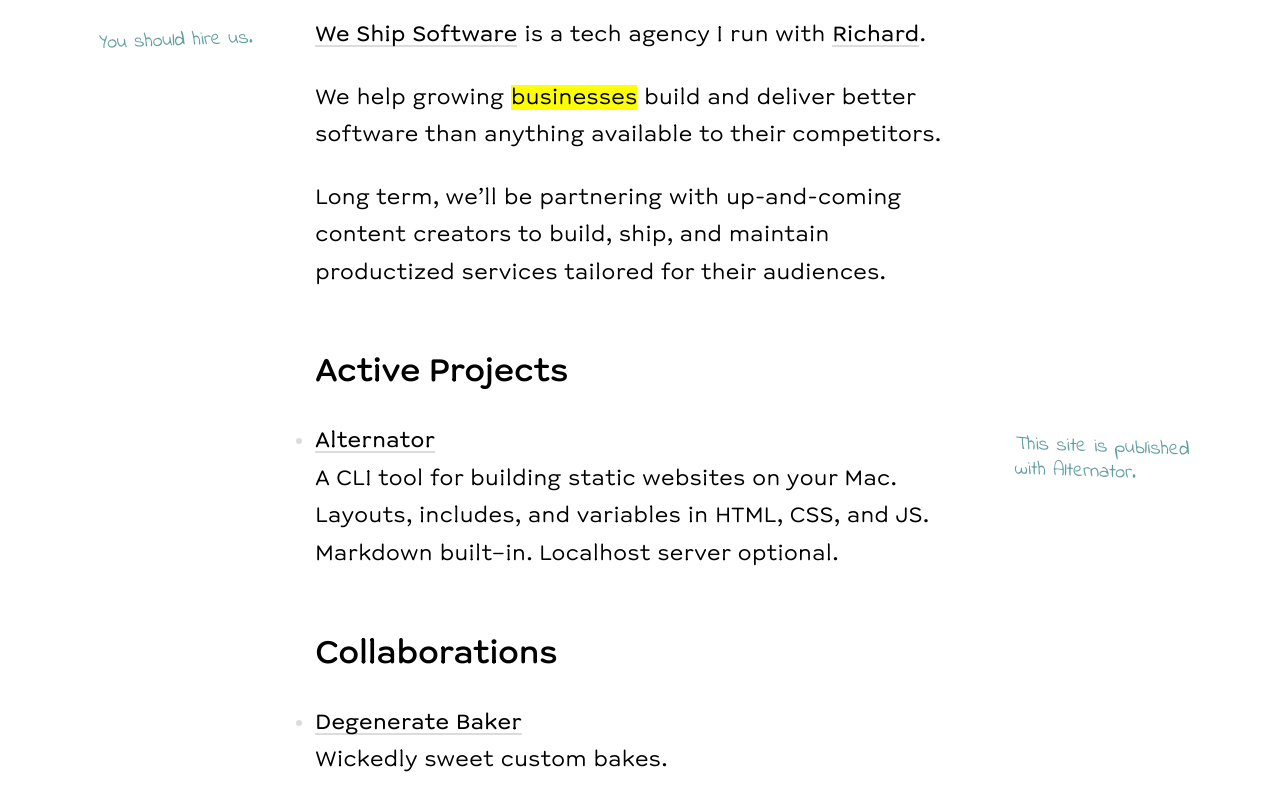
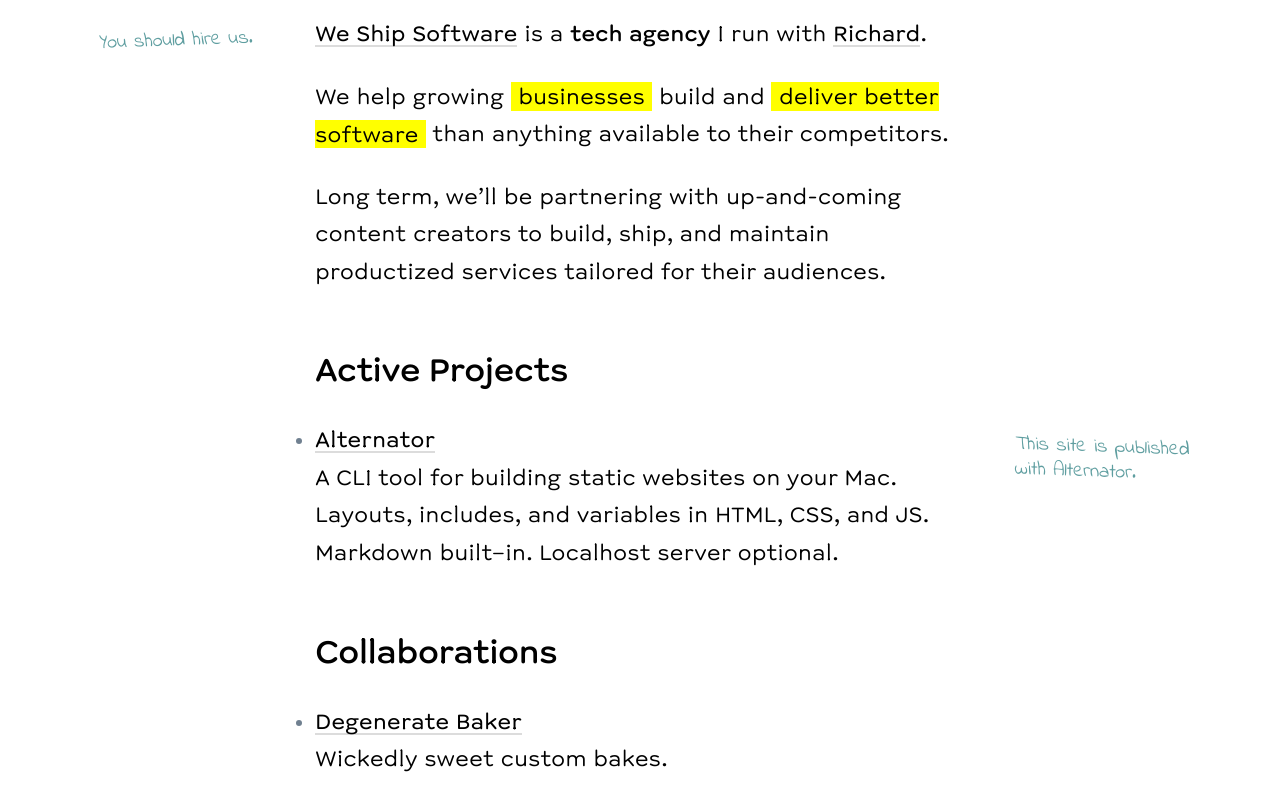
Before and after one commit to jarrodtaylor/jarrodtaylor.github.io, a plain HTML site: page readme.html in a window 1280 px wide. Shown: the part 701-1489 px from the top of the page. Drawn offline with Linux system fonts and the light colour scheme.

Commit message:
Better colors

```diff
--- a/readme.html
+++ b/readme.html
@@ -27,7 +27,7 @@
       <h1>Hi! I’m Jarrod Taylor.</h1><aside>Also, sometimes I make things.</aside><p class="lede">
   Distiller of useless skills. Sports car enthusiast. Writer, programmer, podcaster,
   caffeine addict. Rock ’n’ roll dilettante & ice hockey chirper.
-</p><p>Say hi at <a href="mailto:email@jarrodtaylor.me">email@jarrodtaylor.me</a>.</p><h2>We Ship Software</h2><aside>You should hire us.</aside><p><a href="https://weshipsoftware.com">We Ship Software</a> is a tech agency I run with <a href="https://richard.is">Richard</a>.</p><p>We help growing <mark>businesses</mark> build and deliver better software than anything available to their competitors.</p><p>Long term, we’ll be partnering with up-and-coming content creators to build, ship, and maintain productized services tailored for their audiences.</p><h2>Active Projects</h2><aside>This site is published with Alternator.</aside><ul><li><a href="https://alternator.sh"><strong>Alternator</strong></a><br /> A CLI tool for building static websites on your Mac. Layouts, includes, and variables in HTML, CSS, and JS. Markdown built–in. Localhost server optional.</li></ul><h2>Collaborations</h2><ul><li><a href="https://degeneratebaker.com"><strong>Degenerate Baker</strong></a><br /> Wickedly sweet custom bakes.</li><li><a href="https://scaringwithsammy.com"><strong>Scaring with Sammy</strong></a><br /> Bite–sized scare acting lessons.</li></ul><h2>Employment History</h2><details open>
+</p><p>Say hi at <a href="mailto:email@jarrodtaylor.me">email@jarrodtaylor.me</a>.</p><h2>We Ship Software</h2><aside>You should hire us.</aside><p><a href="https://weshipsoftware.com">We Ship Software</a> is a <strong>tech agency</strong> I run with <a href="https://richard.is">Richard</a>.</p><p>We help growing <mark>businesses</mark> build and <mark>deliver better software</mark> than anything available to their competitors.</p><p>Long term, we’ll be partnering with up-and-coming content creators to build, ship, and maintain productized services tailored for their audiences.</p><h2>Active Projects</h2><aside>This site is published with Alternator.</aside><ul><li><a href="https://alternator.sh"><strong>Alternator</strong></a><br /> A CLI tool for building static websites on your Mac. Layouts, includes, and variables in HTML, CSS, and JS. Markdown built–in. Localhost server optional.</li></ul><h2>Collaborations</h2><ul><li><a href="https://degeneratebaker.com"><strong>Degenerate Baker</strong></a><br /> Wickedly sweet custom bakes.</li><li><a href="https://scaringwithsammy.com"><strong>Scaring with Sammy</strong></a><br /> Bite–sized scare acting lessons.</li></ul><h2>Employment History</h2><details open>
   <summary>
     Associate Partner
     <date>
```
Also changed, not shown: .styles.css, 1 other file.
